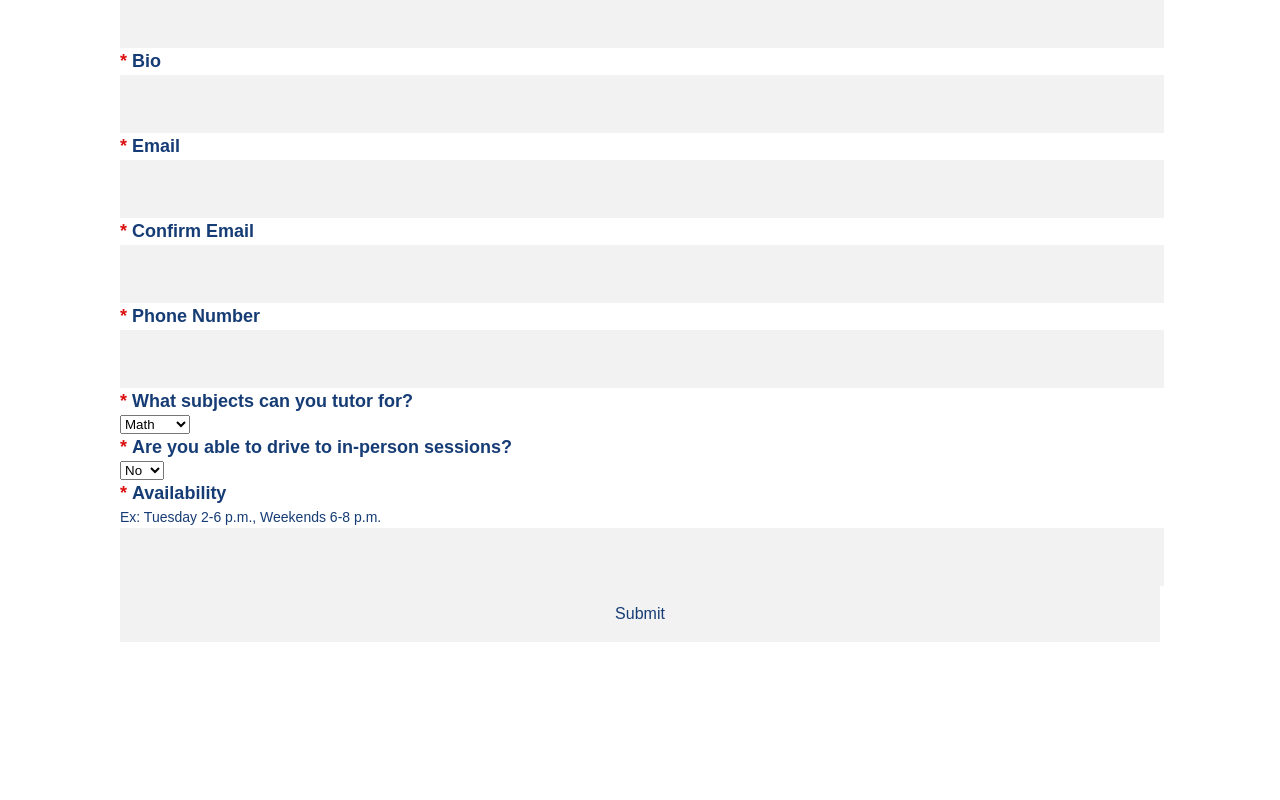
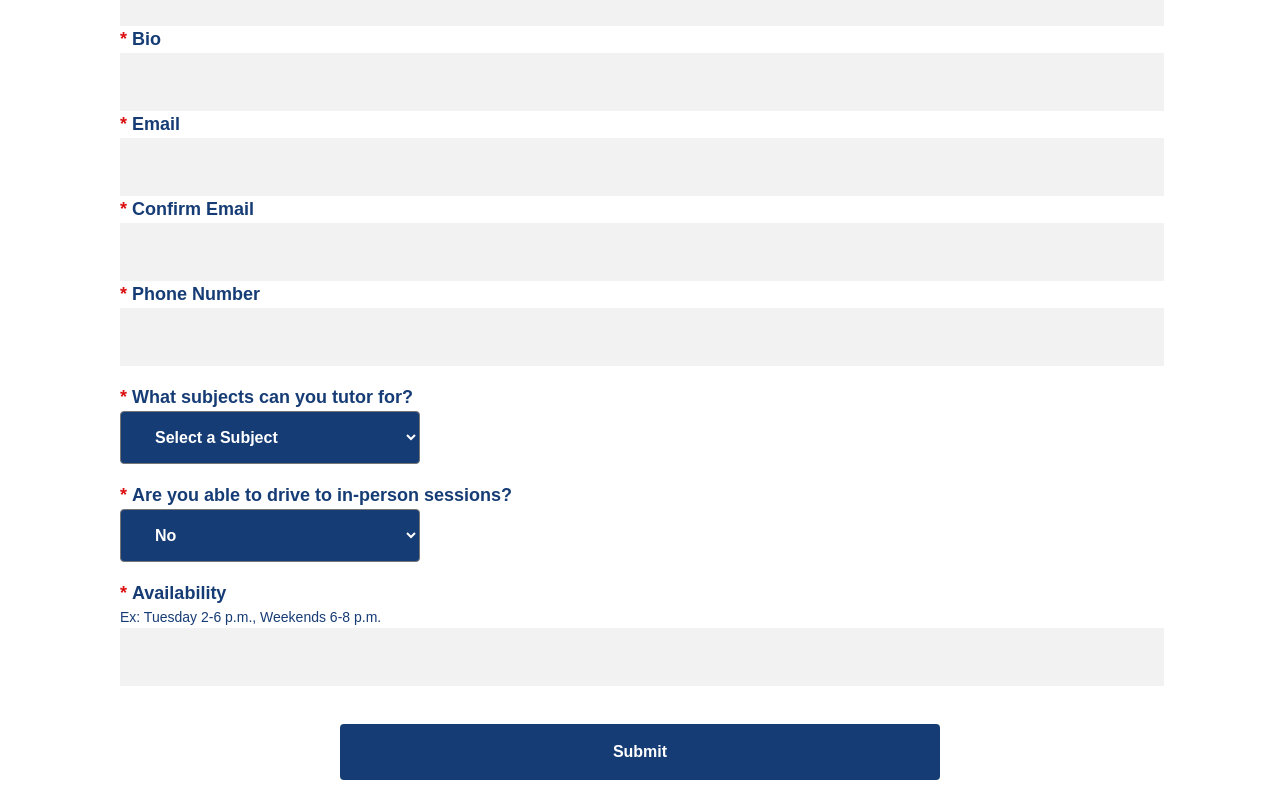
Before and after one commit to Firius0408/MasterTutoring, a React (Create React App) app in the folder frontend/: page /Tutor in a window 1280 px wide. Shown: the part 395-1195 px from the top of the page. Before the commit the page ends 1045 px from the top, so only its background shows below. Built offline with nearby package versions, Linux system fonts and the light colour scheme.

Commit message:
style posts and profile list

```diff
--- a/frontend/src/postslist.css
+++ b/frontend/src/postslist.css
@@ -1,3 +1,12 @@
+.browseTutors {
+    color: #042656;
+    font-size: 40px;
+    font-style: bold;
+    text-align: center;
+    margin-bottom: 20px;
+
+}
+
 .Title{
     width:700px;
     display: flex;
@@ -18,22 +27,21 @@
     border: 10px solid #042656;
     border-radius: 10px;
     padding: 10px;
-    background-color: rgb(47, 103, 181);
+    background-color: rgb(255, 255, 255);
     margin-top :1vh;
-    color: rgb(220, 216, 216);
+    color: #042656;
 }
 
 .tutorName{
     margin-top: 10px;
     text-align: center;
-    margin-bottom: 11px;
-    color: rgb(255, 255, 255);
-
+    color: #042656;
+    font-size: 26px;
 }
 
 h3{
-    margin-top: 30px;
-    color: rgb(255, 255, 255);
+    font-size: 20px;
+    color: #042656;
     margin-bottom: 11px;
 }
 
@@ -53,8 +61,9 @@ h3{
     font-family: 'Gotham SSm A', 'Gotham SSm B', sans-serif;
     padding: 16px 24px;
     transition-duration: 0.3s;
-    width: 150px;
+    width: 200px;
     justify-content: center;
+    margin-top: 0px;
 }
 
 .Like:hover{
@@ -76,4 +85,9 @@ h3{
     display: flex;
     flex-direction: row;
     flex-wrap: wrap;
+    justify-content: center;
 }
+
+.feedback {
+    /* border: red solid 2px; */
+}
--- a/frontend/src/postslist.js
+++ b/frontend/src/postslist.js
@@ -87,6 +87,7 @@ class PostList extends React.Component {
     render(){
         return(
             <div>
+                <div className='browseTutors'>Browse Tutors</div>
                 <br></br>
                     {this.state.posts.map((postDetail)=>{
                         return <div className='tutorPost' key={postDetail._id}>
@@ -99,6 +100,7 @@ class PostList extends React.Component {
                                         <h5>In person: {postDetail.canDrive ? "Yes": "No"}</h5>
                                         <p>{postDetail.bio}</p>
                                     </div>
+
                                     <div className='Bottom'>
                                         <div className='contactInfo'>
                                             <h3>Contact</h3>
--- a/frontend/src/tutorform.css
+++ b/frontend/src/tutorform.css
@@ -11,14 +11,12 @@ body {
   font-size: 26px;
   line-height: 1.5;
   border-bottom: 2px groove #b5b4b1;
-  padding-bottom: 10px;
 }
 
 .introduction {
   color: #163c75;
   font-weight: normal;
   font-size: 16px;
-  line-height: 1.5;
   display: inline;
 }
 
@@ -69,3 +67,82 @@ body {
   line-height: 1.5;
   display: inline;
 }
+
+#subjectStyle{
+  background-color: #163c75;
+  color: white;
+  border-radius: 4px;
+  font-size: 16px;
+  font-weight: bold;
+  font-family: 'Gotham SSm A', 'Gotham SSm B', sans-serif;
+  padding: 16px 30px;
+  transition-duration: 0.3s;
+  width: 300px;
+  justify-content: left;
+}
+
+#subjectStyle:hover{
+  background-color: white;
+  color: #163c75;
+  border: 2px solid #163c75;
+  border-radius: 4px;
+  font-size: 16px;
+  font-weight: bold;
+  font-family: 'Gotham SSm A', 'Gotham SSm B', sans-serif;
+  padding: 16px 24px;
+}
+
+#driveStyle {
+  background-color: #163c75;
+  color: white;
+  border-radius: 4px;
+  font-size: 16px;
+  font-weight: bold;
+  font-family: 'Gotham SSm A', 'Gotham SSm B', sans-serif;
+  padding: 16px 30px;
+  transition-duration: 0.3s;
+  width: 300px;
+  justify-content: left;
+}
+
+#driveStyle:hover {
+  background-color: white;
+  color: #163c75;
+  border: 2px solid #163c75;
+  border-radius: 4px;
+  font-size: 16px;
+  font-weight: bold;
+  font-family: 'Gotham SSm A', 'Gotham SSm B', sans-serif;
+  padding: 16px 24px;
+}
+
+/* Styling for submit button */
+#submitButton {
+  background-color: #163c75;
+  color: white;
+  border-radius: 4px;
+  font-size: 16px;
+  font-weight: bold;
+  font-family: 'Gotham SSm A', 'Gotham SSm B', sans-serif;
+  padding: 16px 24px;
+  transition-duration: 0.3s;
+  width: 600px;
+  margin: 20px auto;
+  justify-content: center;
+  display: flex;
+}
+
+#submitButton:hover{
+  background-color: white;
+  color: #163c75;
+  border: 2px solid #163c75;
+  border-radius: 4px;
+  font-size: 16px;
+  font-weight: bold;
+  font-family: 'Gotham SSm A', 'Gotham SSm B', sans-serif;
+  padding: 16px 24px;
+}
+
+button {
+  text-align: center;
+}
--- a/frontend/src/tutorform.js
+++ b/frontend/src/tutorform.js
@@ -130,22 +130,33 @@ class Form extends React.Component {
           <input type = 'email' name = 'confirmEmail' onChange={this.handleChange} />
           <General text = 'Phone Number' />
           <input type='tel' name ='phone' onChange={this.handleChange} pattern="[0-9]{10}"/>
+          <br></br>
+          <br></br>
           <General text = 'What subjects can you tutor for?' />
           {/*<Description text = 'Ex: Calculus, Biology, Chemistry, U.S. History' />*/}
-          <select name = 'subjects' value = {this.state.subjects} onChange={this.handleChange}>
+          <select name = 'subjects' id='subjectStyle' value = {this.state.subjects} onChange={this.handleChange}>
+            <option value='SelectSubject'>Select a Subject</option>
             <option value='Math'>Math</option>
             <option value='Science'>Science</option>
             <option value='History'>History</option>
           </select>
+          <br></br>
+          <br></br>
           <General text = 'Are you able to drive to in-person sessions?' />
-          <select name='canDrive' value={this.state.canDrive} onChange={this.handleChange}>
+          <select name='canDrive' id='driveStyle' value={this.state.canDrive} onChange={this.handleChange}>
             <option value={true}>Yes</option>
             <option value={false}>No</option>
           </select>
+          <br></br>
+          <br></br>
           <General text = 'Availability' />
           <Description text = 'Ex: Tuesday 2-6 p.m., Weekends 6-8 p.m.' />
           <input type = 'text' name = 'availability' onChange={this.handleChange} />
-          <input type = 'submit' value='Submit' />
+
+          <br></br>
+          <br></br>
+
+          <input type = 'submit' id='submitButton' value='Submit' />
           {this.state.success && <Redirect push to="/" />}
         </form>
       </div>
```
